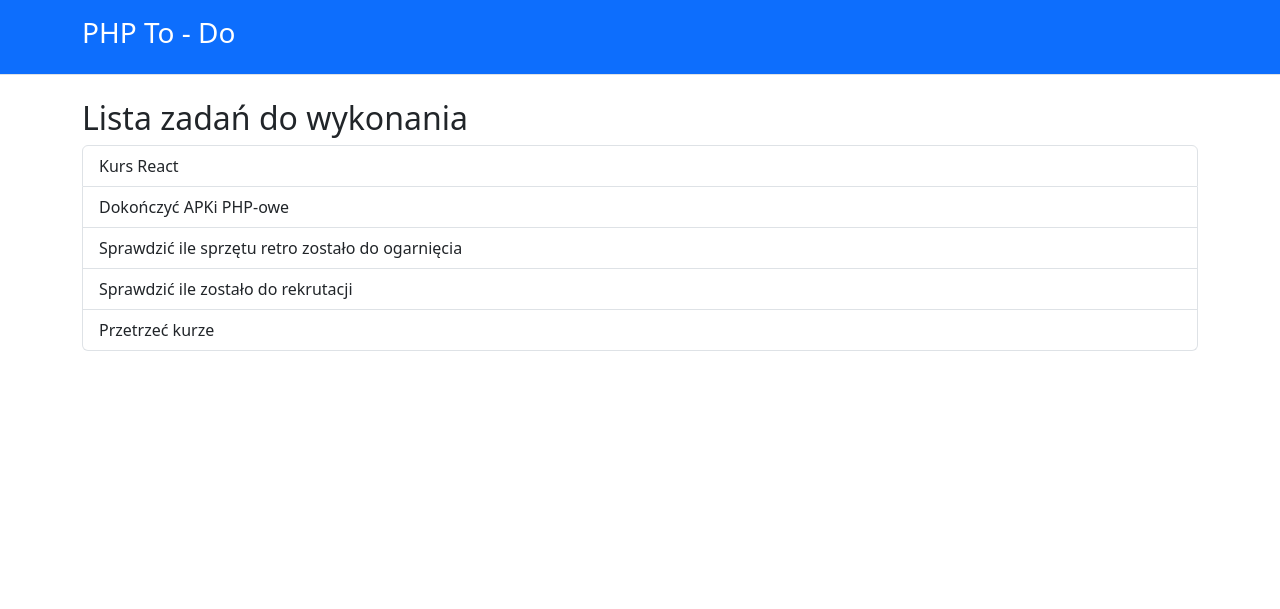
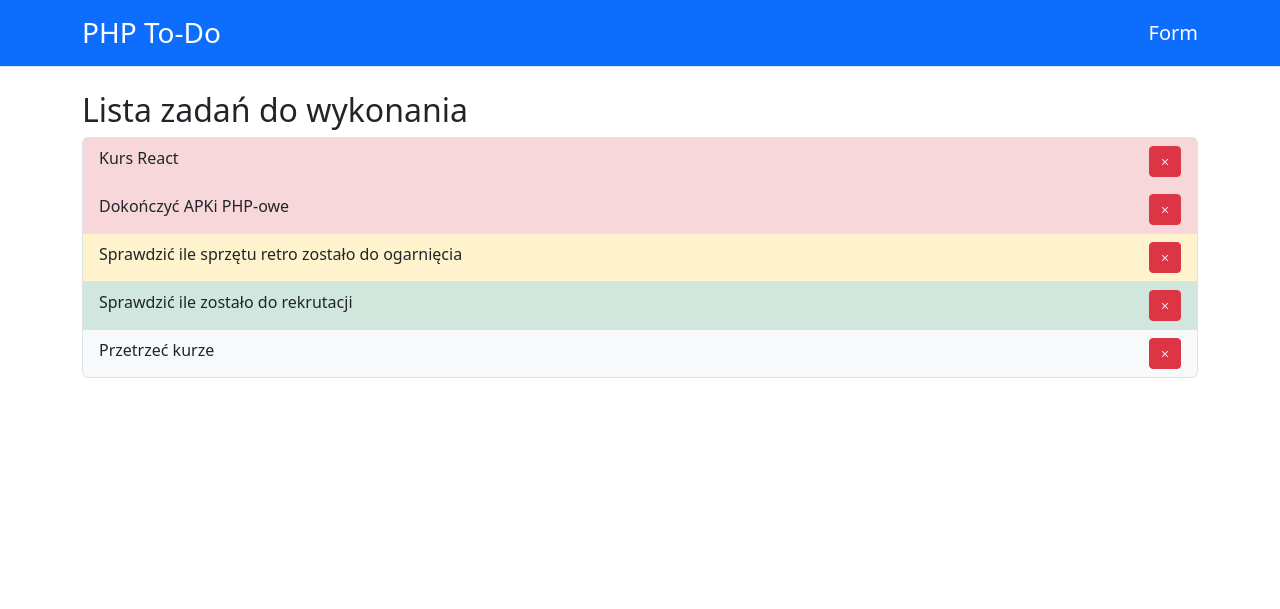
Before and after one commit to ArtGenesio/php-to-do, a PHP site: page / in a window 1280 px wide. Shown: the top 609 px of the page. Run offline with PHP 8.4, Linux system fonts and the light colour scheme; data comes from the database, SQL or seed files in the repository; both versions use the stored data as it was after the commit.

Commit message:
Finished app

```diff
--- a/src/View/Header.php
+++ b/src/View/Header.php
@@ -4,12 +4,18 @@
     <meta charset="UTF-8">
     <title>Moja Apka</title>
     <link href="https://cdn.jsdelivr.net/npm/bootstrap@5.3.0/dist/css/bootstrap.min.css" rel="stylesheet">
+    <link href="https://cdn.jsdelivr.net/npm/bootstrap-icons@1.10.5/font/bootstrap-icons.css" rel="stylesheet">
 </head>
 <body class="d-flex flex-column min-vh-100">
     <header class="bg-primary text-white py-3 border-bottom">
-        <div class="container">
-            <h1 class="h3">PHP To - Do</h1>
-        </div>
-    </header>
+  <div class="container d-flex justify-content-between align-items-center">
+    <a class="text-white text-decoration-none" href="/php-todo/">
+      <h1 class="h3 mb-0">PHP To-Do</h1>
+    </a>
+    <a class="text-white text-decoration-none" href="/php-todo/form">
+      <h2 class="h5 mb-0">Form</h2>
+    </a>
+  </div>
+</header>
     <main class="flex-grow-1">
         <div class="container py-4">
--- a/src/View/List.php
+++ b/src/View/List.php
@@ -8,6 +8,7 @@
 - zagniezdzenie statusu
  - dodanie X z eventem usuwajacym
  - dodanie formularza dodawania
+  - dodanie miejsca z obsługą ew. błędów
 
 -->
 
@@ -17,8 +18,31 @@
 
     <ul class="list-group">
         <?php foreach ($data as $task): ?>
-        <li class="list-group-item">
-            <?= htmlspecialchars($task['title']) ?>
+            <?php
+
+                $priority = (int)$task['priority'];
+                $priorityClass = match (true) {
+                $priority >= 3 => 'bg-danger-subtle',
+                $priority === 2 => 'bg-warning-subtle',
+                $priority === 1 => 'bg-success-subtle',
+                default => 'bg-light'
+            };
+
+            ?>
+        <li class="list-group-item <?= $priorityClass ?>">
+            <div class="d-flex flex-row justify-content-between">
+                <div>
+                    <div>
+                        <?= htmlspecialchars($task['title']) ?>
+                    </div>
+                </div>
+                <div>
+                    <a href="?action=delete&id=<?= $task['id'] ?>" class="btn btn-danger btn-sm" title="Usuń">
+                        <i class="bi bi-x"></i>
+                    </a>
+                </div>
+            </div>
+
         </li>
         <?php endforeach; ?>
     </ul>
```
Also changed, not shown: src/View/Form.php (+22 -2 lines), database/todo.sqlite.
